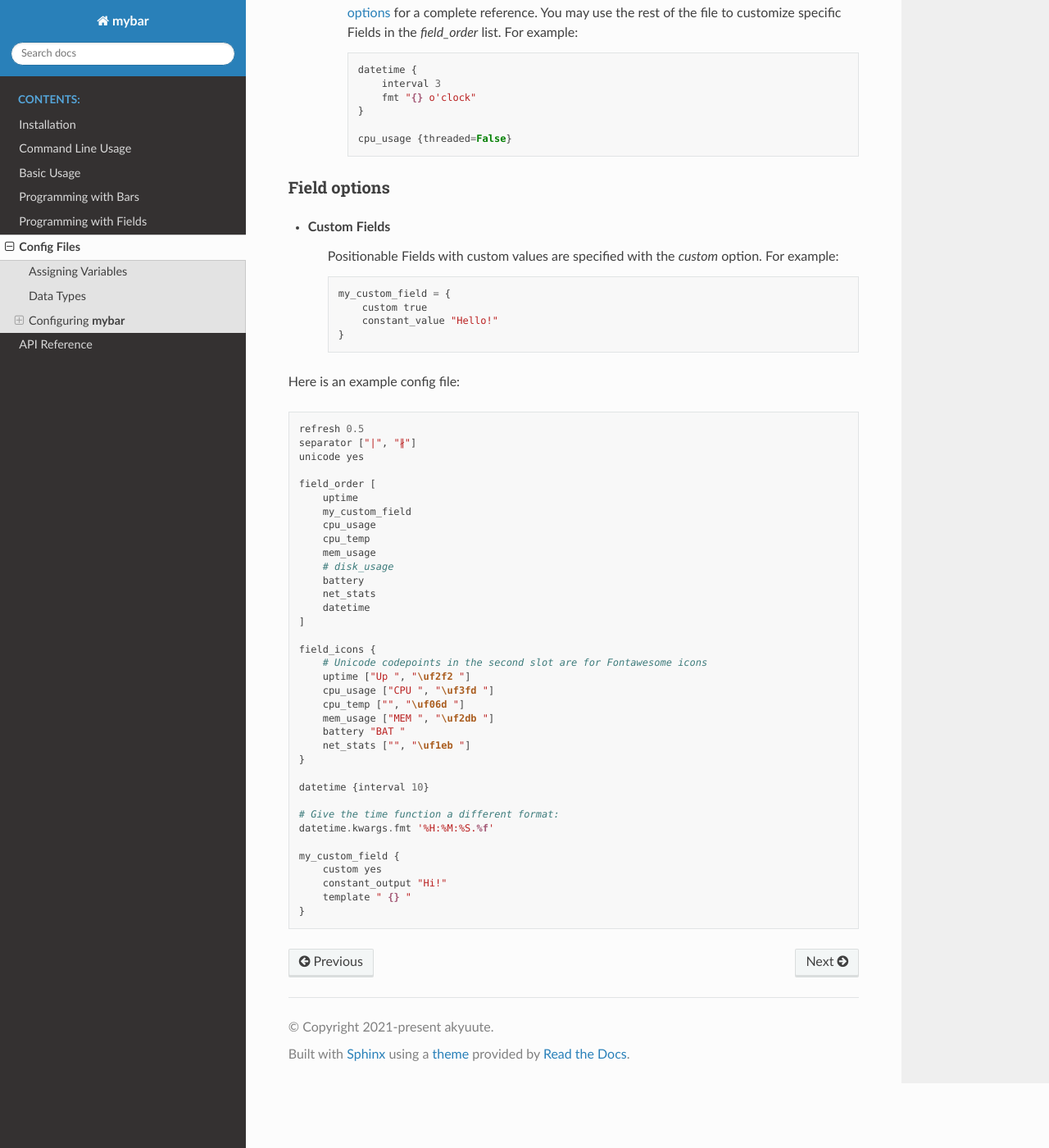
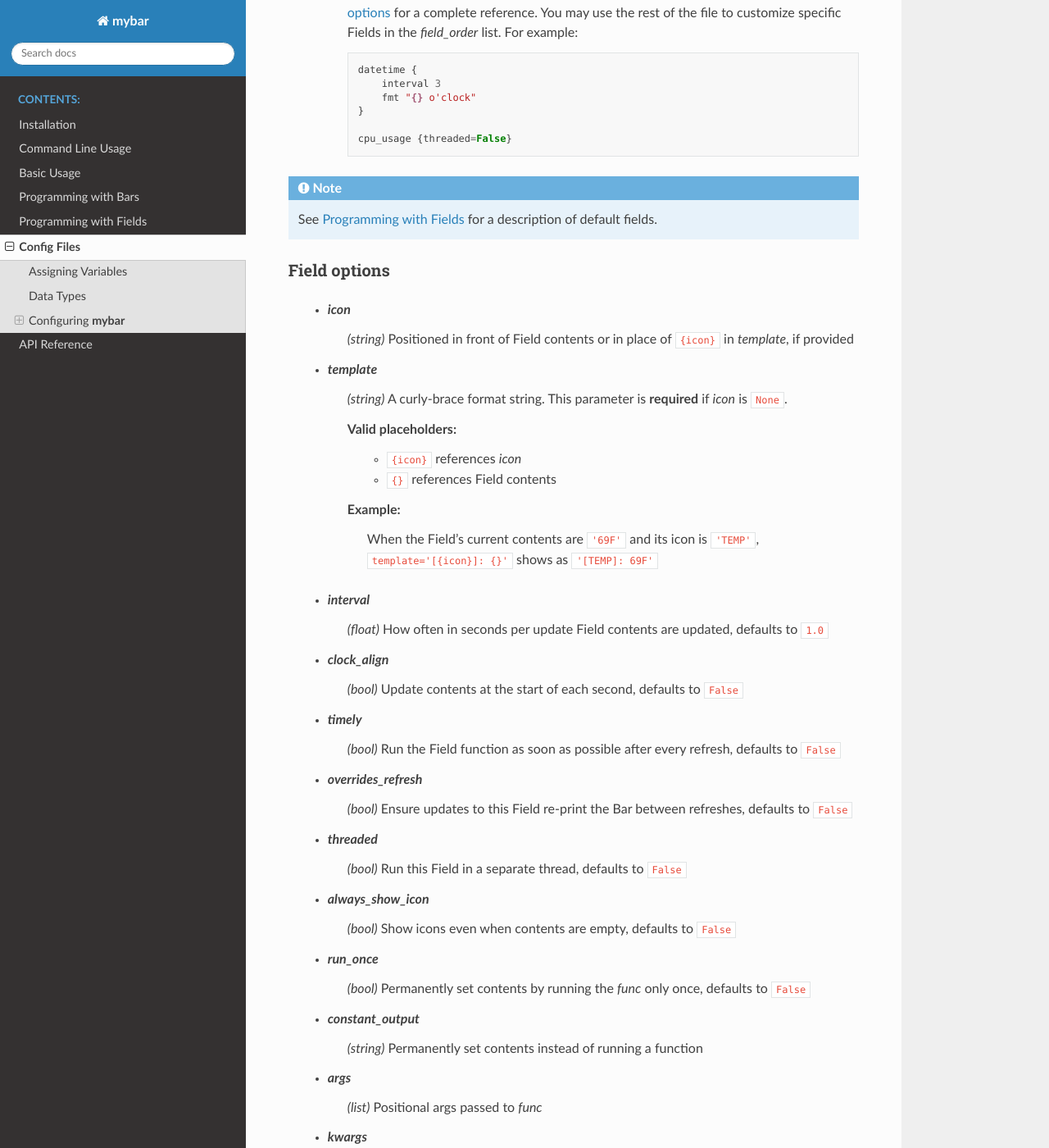
Before and after one commit to akyuute/mybar, a Sphinx documentation site: the page built from docs/configuration.rst, in a window 1280 px wide and 1400 px high, scrolled down 3594 px. Shown: the whole window at 82% size. Built offline with Sphinx 7.4.7 and the Read the Docs theme 2.0.0, drawn with Linux system fonts in a browser that asks for light colours; some of the changed text lies outside the part shown.

Commit message:
Update docs

```diff
--- a/docs/configuration.rst
+++ b/docs/configuration.rst
@@ -172,31 +172,64 @@ _`Bar options`
             cpu_usage {threaded=False}
 
 
+.. note::
+    See :doc:`fields` for a description of default fields.
+
+
 
 _`Field options`
 ~~~~~~~~~~~~~~~~~
 
-  ..
-        name: FieldName = None,
-        func: Callable[P, str] = None,
-        icon: str = '',
-        template: FormatStr = None,
-        interval: float = 1.0,
-        clock_align: bool = False,
-        timely: bool = False,
-        overrides_refresh: bool = False,
-        threaded: bool = False,
-        always_show_icon: bool = False,
-        run_once: bool = False,
-        constant_output: str = None,
-        bar: Bar_T = None,
-        args: Args = None,
-        kwargs: Kwargs = None,
-        setup: Callable[P, P.kwargs] = None,
+    - `icon`
+        `(string)` Positioned in front of Field contents or in place of ``{icon}`` in `template`, if provided
+
+    - `template`
+        `(string)` A curly-brace format string.
+        This parameter is **required** if `icon` is ``None``.
+
+        Valid placeholders:
+            - ``{icon}`` references `icon`
+            - ``{}`` references Field contents
+
+        Example:
+            | When the Field's current contents are ``'69F'`` and its icon is ``'TEMP'``,
+            | ``template='[{icon}]: {}'`` shows as ``'[TEMP]: 69F'``
+
+    - `interval`
+        `(float)` How often in seconds per update Field contents are updated, defaults to ``1.0``
+
+    - `clock_align`
+        `(bool)` Update contents at the start of each second, defaults to ``False``
+
+    - `timely`
+        `(bool)` Run the Field function as soon as possible after every refresh,
+        defaults to ``False``
+
+    - `overrides_refresh`
+        `(bool)` Ensure updates to this Field re-print the Bar between refreshes,
+        defaults to ``False``
+
+    - `threaded`
+        `(bool)` Run this Field in a separate thread, defaults to ``False``
+
+    - `always_show_icon`
+        `(bool)` Show icons even when contents are empty, defaults to ``False``
+
+    - `run_once`
+        `(bool)` Permanently set contents by running the `func` only once, defaults to ``False``
+
+    - `constant_output`
+        `(string)` Permanently set contents instead of running a function
+
+    - `args`
+        `(list)` Positional args passed to `func`
+
+    - `kwargs`
+        `(object)` Keyword args passed to `func`
 
 
 - Custom Fields
-    Positionable Fields with custom values are specified with the `custom` option.
+    New positionable Fields with custom values are specified with the `custom` option.
     For example::
 
         my_custom_field = {
```
Also changed, not shown: 1 other file.
